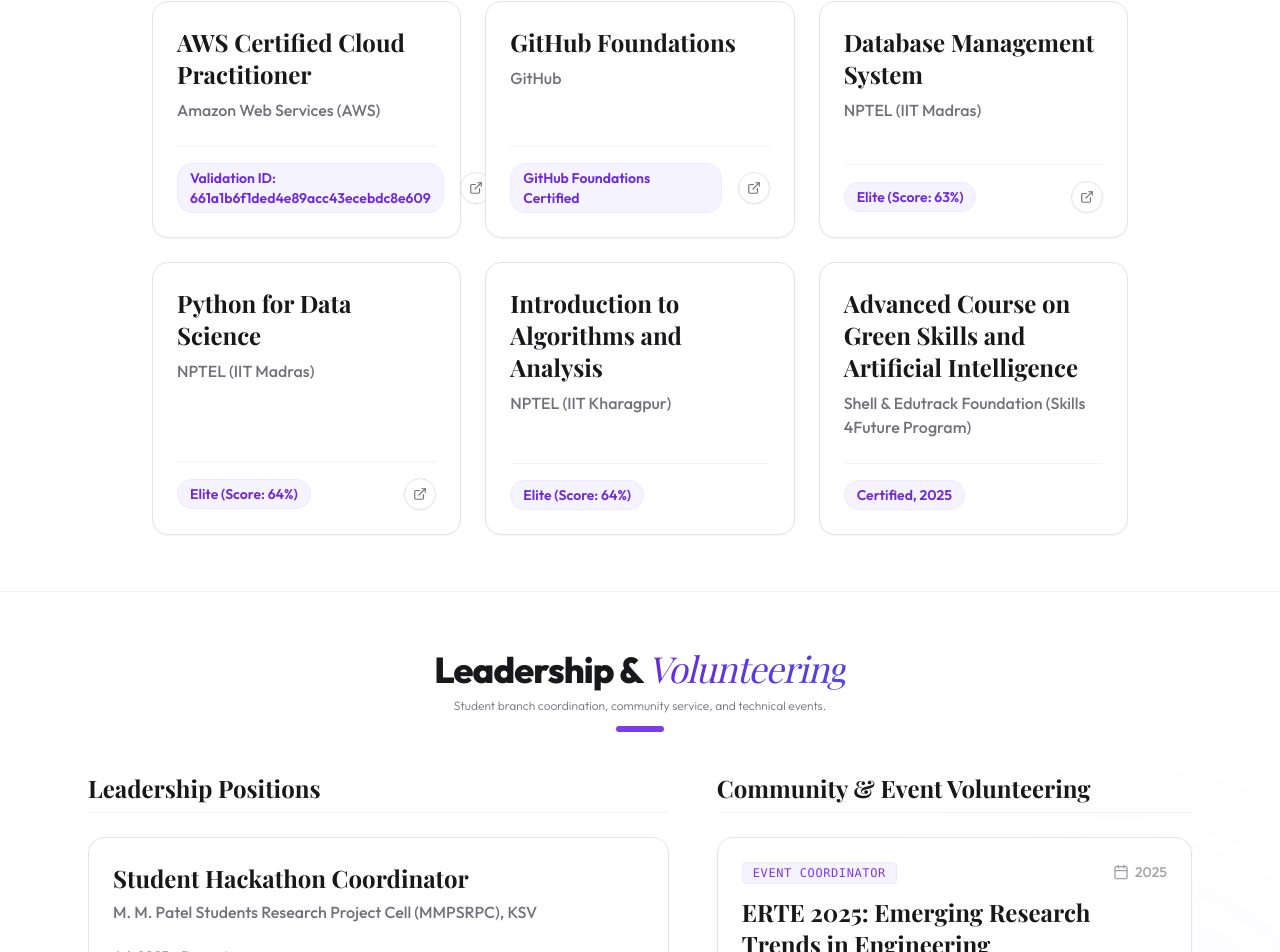
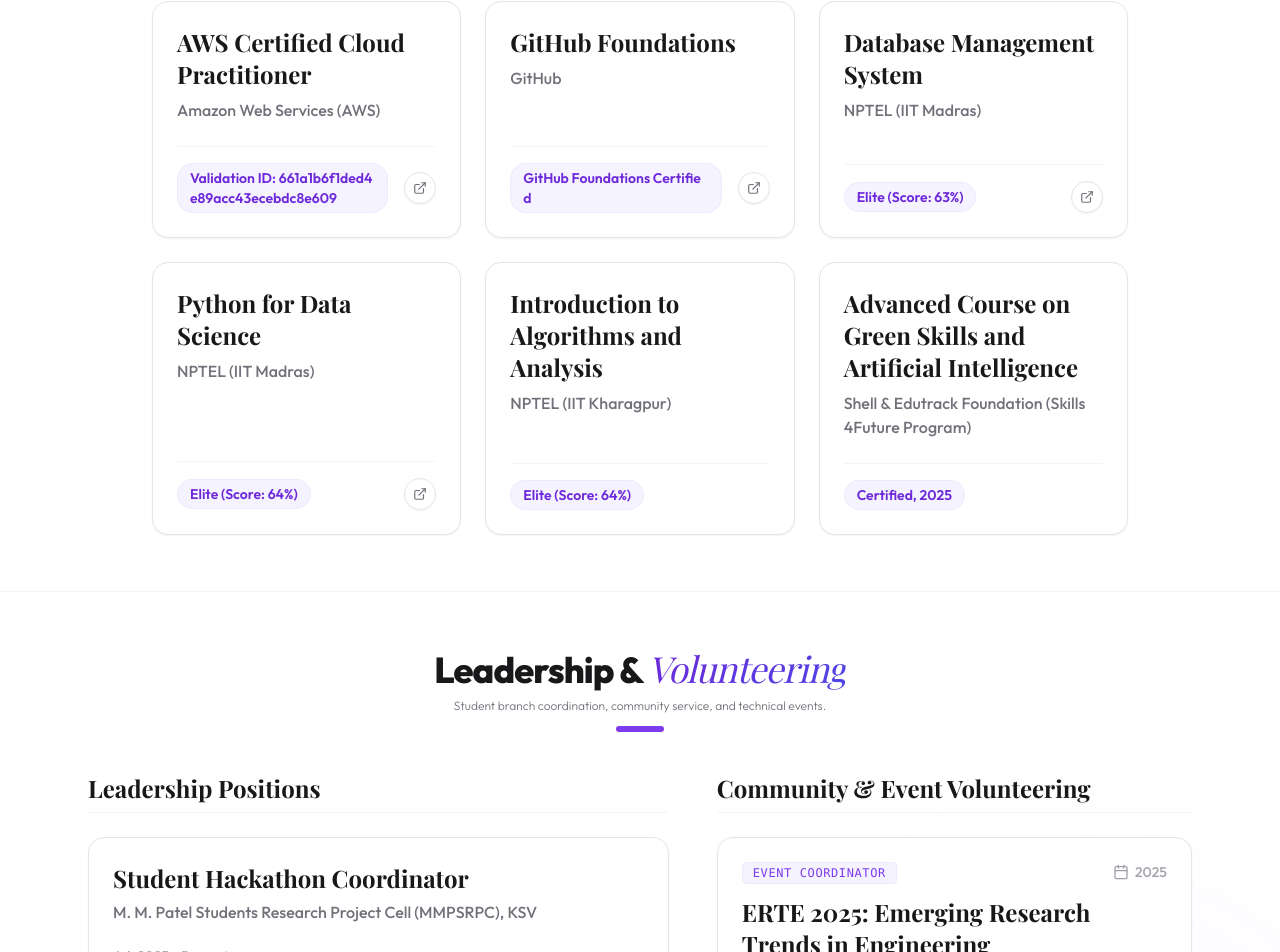
Before and after one commit to HEMANT-PANDE/hemant-portfolio, a React (Vite) app: page / in a window 1280 px wide. Shown: the part 6923-7875 px from the top of the page. Built offline with nearby package versions, Linux system fonts and the light colour scheme; a web font is replaced by a local one.

Commit message:
Update AWS Certified Cloud Practitioner Credly URL and fix card layout

```diff
--- a/src/components/Achievements.jsx
+++ b/src/components/Achievements.jsx
@@ -109,7 +109,7 @@
                     </div>
 
                     <div className="flex items-center justify-between gap-4 mt-6 pt-4 border-t border-zinc-100">
-                      <span className="inline-block text-xs sm:text-sm font-semibold bg-violet-50 text-violet-700 border border-violet-100/80 rounded-lg px-3 py-1">
+                      <span className="inline-block text-xs sm:text-sm font-semibold bg-violet-50 text-violet-700 border border-violet-100/80 rounded-lg px-3 py-1 break-all max-w-[calc(100%-2.5rem)]">
                         {cert.credentialId}
                       </span>
 
@@ -118,6 +118,7 @@
                           href={cert.link}
                           target="_blank"
                           rel="noopener noreferrer"
+                          className="shrink-0"
                         >
                           <Button
                             variant="outline"
--- a/src/data/portfolio.js
+++ b/src/data/portfolio.js
@@ -273,7 +273,7 @@
     name: "AWS Certified Cloud Practitioner",
     issuer: "Amazon Web Services (AWS)",
     credentialId: "Validation ID: 661a1b6f1ded4e89acc43ecebdc8e609",
-    link: "https://aws.amazon.com/verification"
+    link: "https://www.credly.com/badges/730bc2f6-3391-417a-a120-b66914af3cee/public_url"
   },
   {
     name: "GitHub Foundations",
```
